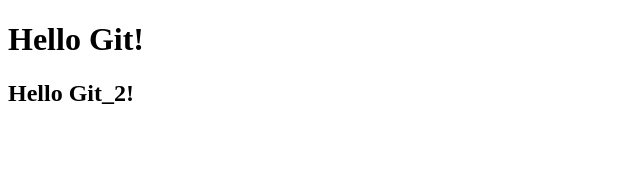
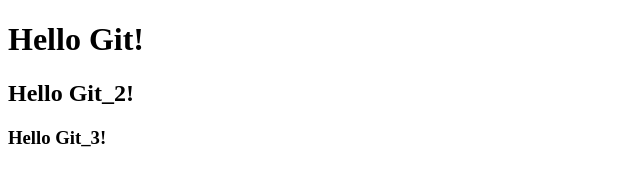
Before and after one commit to KaminskyiIT/git_test, a plain HTML site: page index.html in a window 1280 px wide. Shown: the whole page, without its empty margins (0-640 px from the left). Drawn offline with Linux system fonts and the light colour scheme.

Commit message:
h3 was added

```diff
--- a/index.html
+++ b/index.html
@@ -7,5 +7,6 @@
 <body>
 	<h1>Hello Git!</h1>
 	<h2>Hello Git_2!</h2>
+	<h3>Hello Git_3!</h3>
 </body>
 </html>
```
